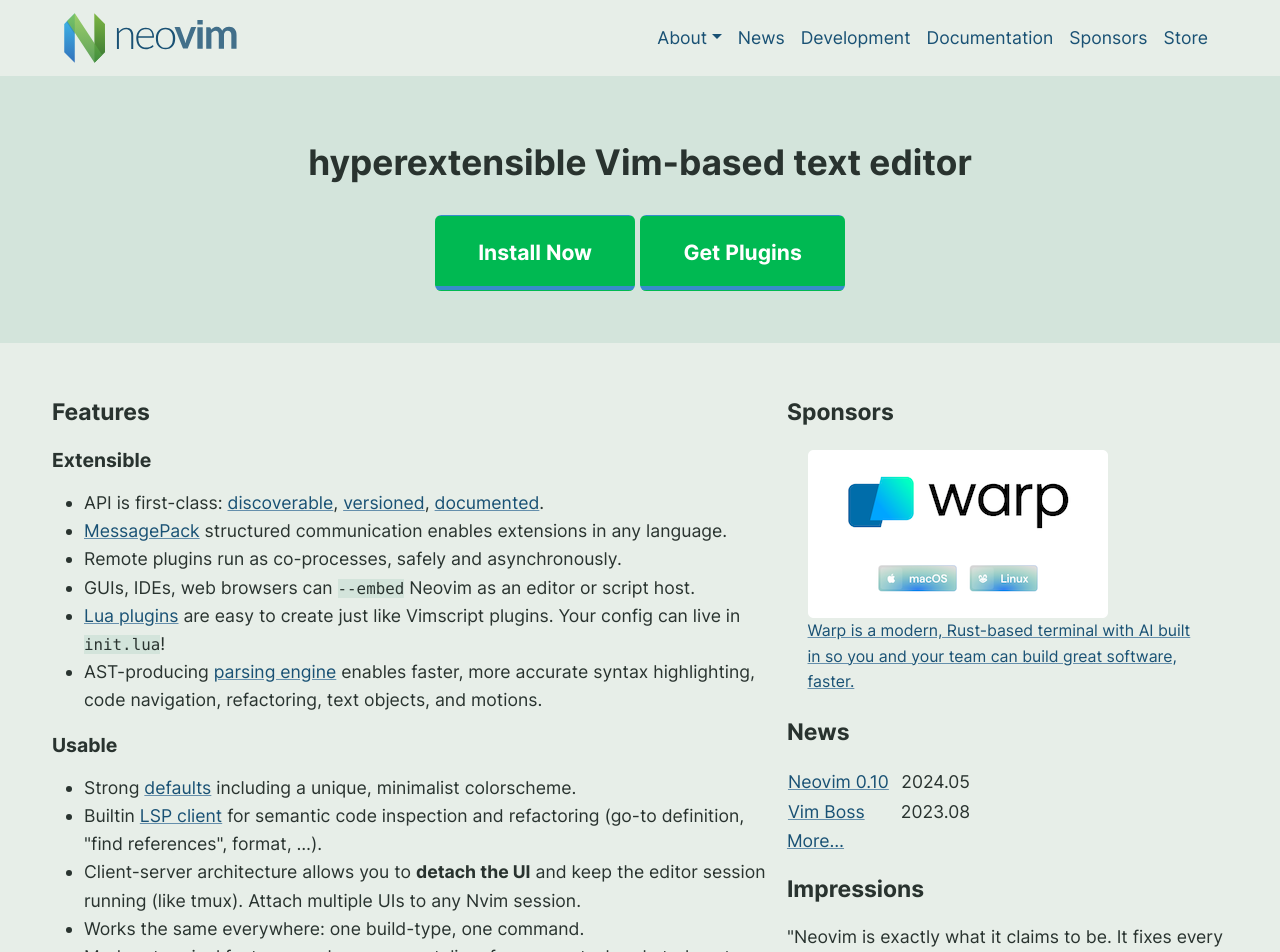
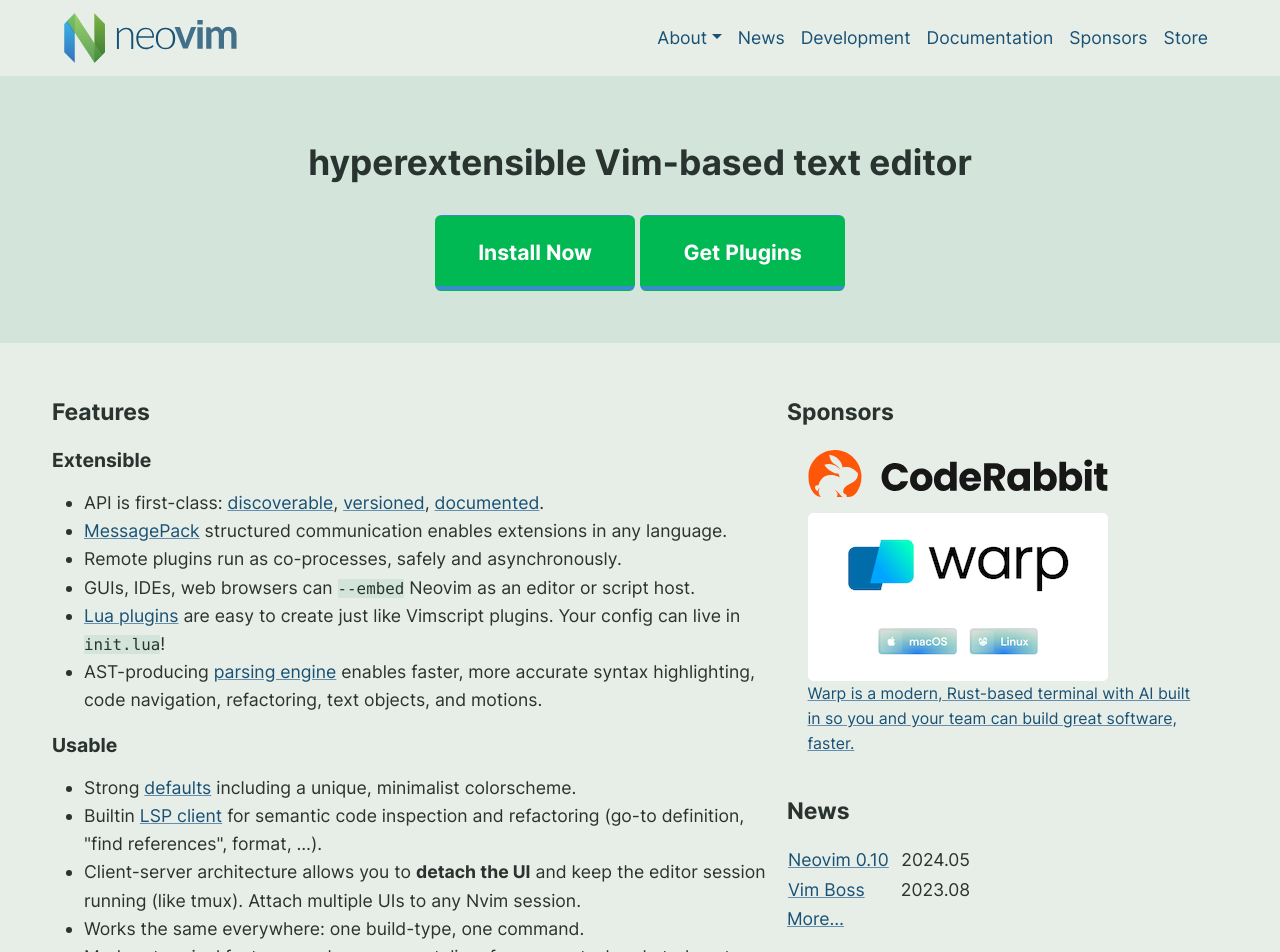
Before and after one commit to neovim/neovim.github.io, a Jekyll site: the page built from index.html, in a window 1280 px wide. Shown: the top 952 px of the page. Built offline with Jekyll 4.4.1, drawn with Linux system fonts in a browser that asks for light colours; comment, search, counter and statistics services are not loaded.

Commit message:
sponsors: coderabbit.ai #362
see https://github.com/sponsors/neovim/dashboard/your_sponsors

```diff
--- a/index.html
+++ b/index.html
@@ -80,10 +80,15 @@
     <div class="col-narrow">
       <h2 id="sponsors-header">Sponsors</h2>
       <div id="sponsors" class="sponsors-main">
-        <a href="https://www.warp.dev/?utm_source=github&utm_medium=referral&utm_campaign=neovim_20231211"><img width="300" class="img-fluid" src="/images/sponsors/warp-300px.png" title="Visit warp.dev to learn more." alt="Visit warp.dev to learn more."/>
-          <br/>
-          Warp is a modern, Rust-based terminal with AI built in so you and your team can build great software, faster.
-        </a>
+        <p>
+          <a href="https://coderabbit.ai/"><img width="300" class="img-fluid" src="images/sponsors/coderabbit-logo.svg" title="Visit https://coderabbit.ai to learn more." alt="Visit https://coderabbit.ai to learn more."/></a>
+        </p>
+        <p>
+          <a href="https://www.warp.dev/?utm_source=github&utm_medium=referral&utm_campaign=neovim_20231211"><img width="300" class="img-fluid" src="images/sponsors/warp-300px.png" title="Visit warp.dev to learn more." alt="Visit warp.dev to learn more."/>
+            <br/>
+            Warp is a modern, Rust-based terminal with AI built in so you and your team can build great software, faster.
+          </a>
+        </p>
       </div>
 
       <div class="news-section">
```
Also changed, not shown: images/sponsors/coderabbit-logo.svg (added).
